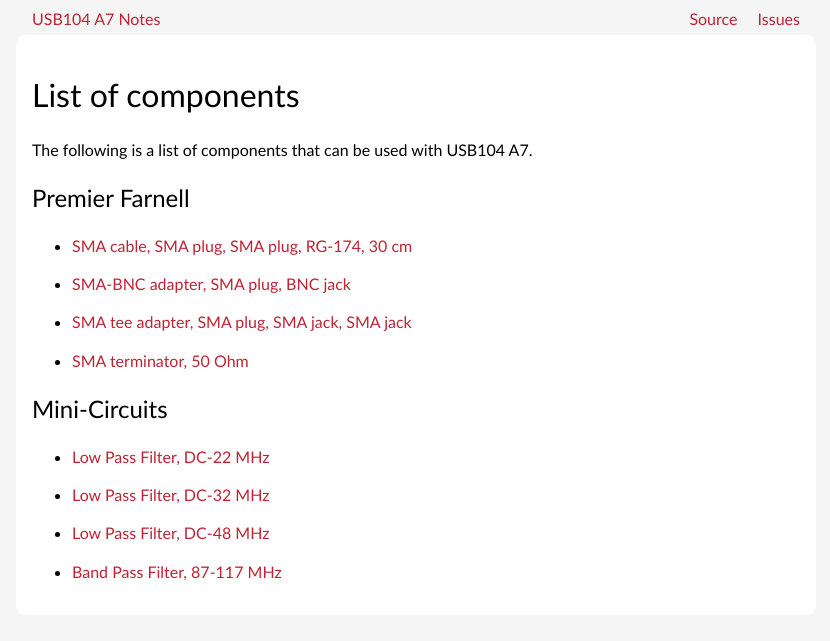
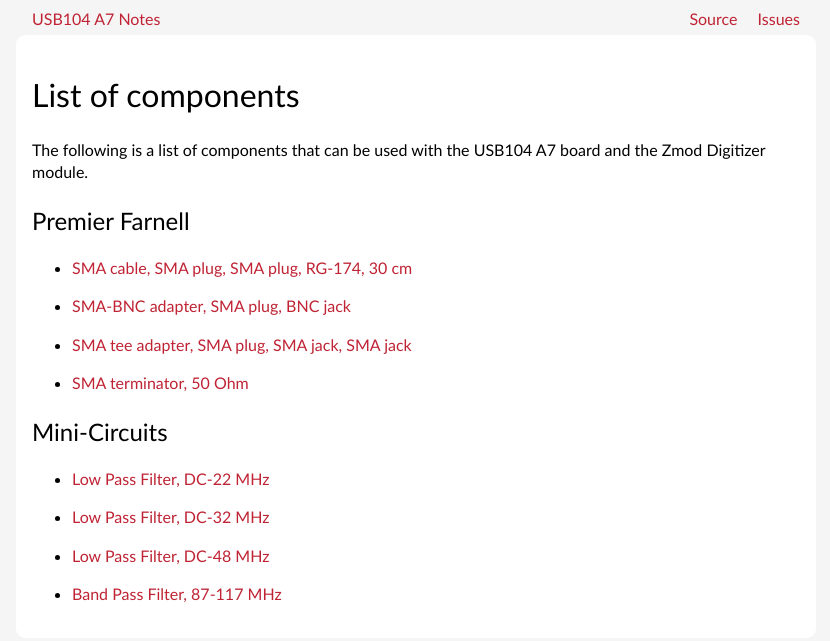
Before and after one commit to pavel-demin/usb104-a7-notes, a Jekyll site: the page built from components.md, in a window 1280 px wide. Shown: the top 641 px of the page, without its empty margins (224-1054 px from the left). Built offline with Jekyll 4.4.1, drawn with Linux system fonts in a browser that asks for light colours.

Commit message:
update components

```diff
--- a/components.md
+++ b/components.md
@@ -3,7 +3,8 @@
 title: List of components
 permalink: /components/
 ---
-The following is a list of components that can be used with USB104 A7.
+
+The following is a list of components that can be used with the USB104 A7 board and the Zmod Digitizer module.
 
 Premier Farnell
 -----
```
